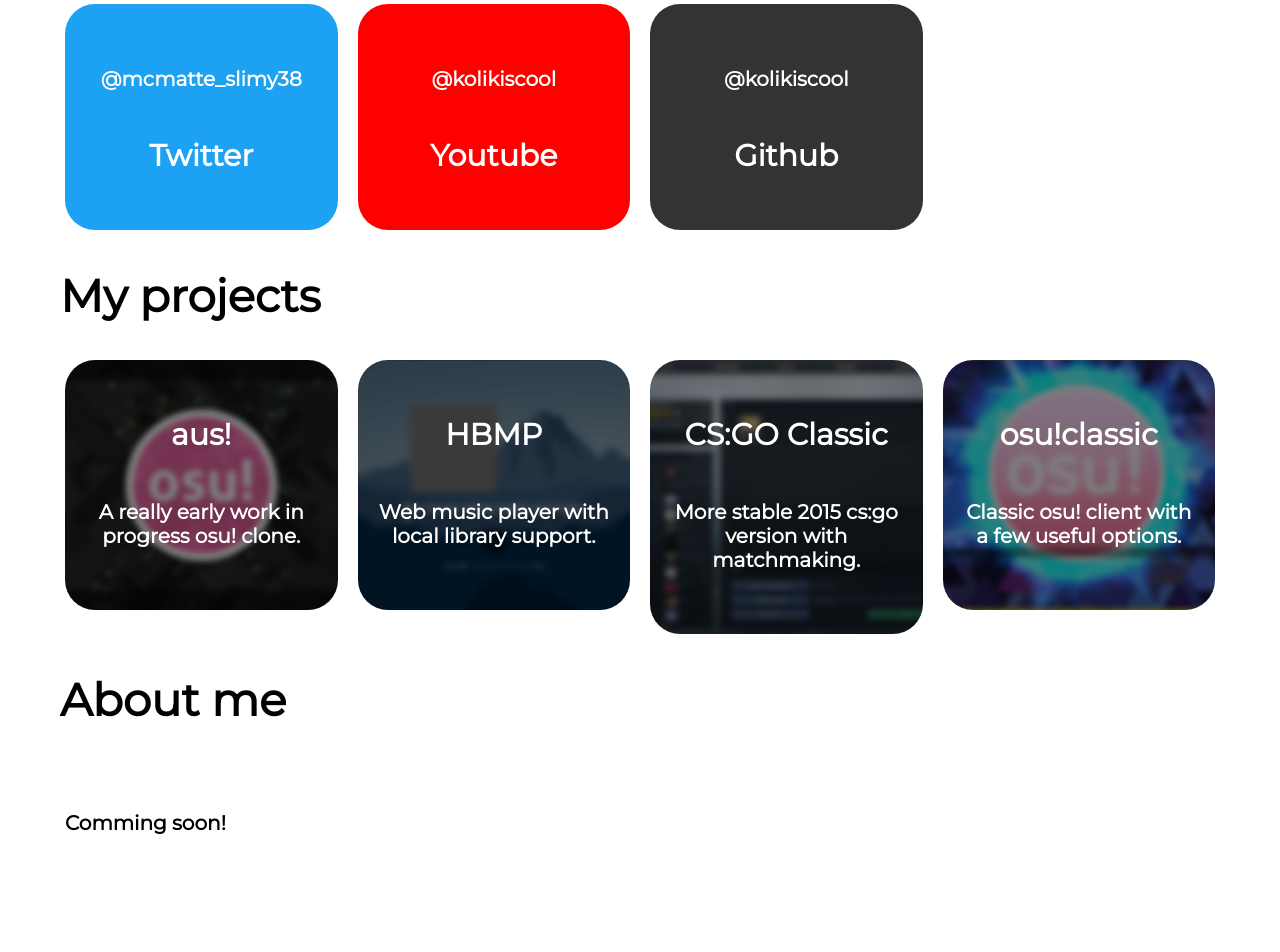
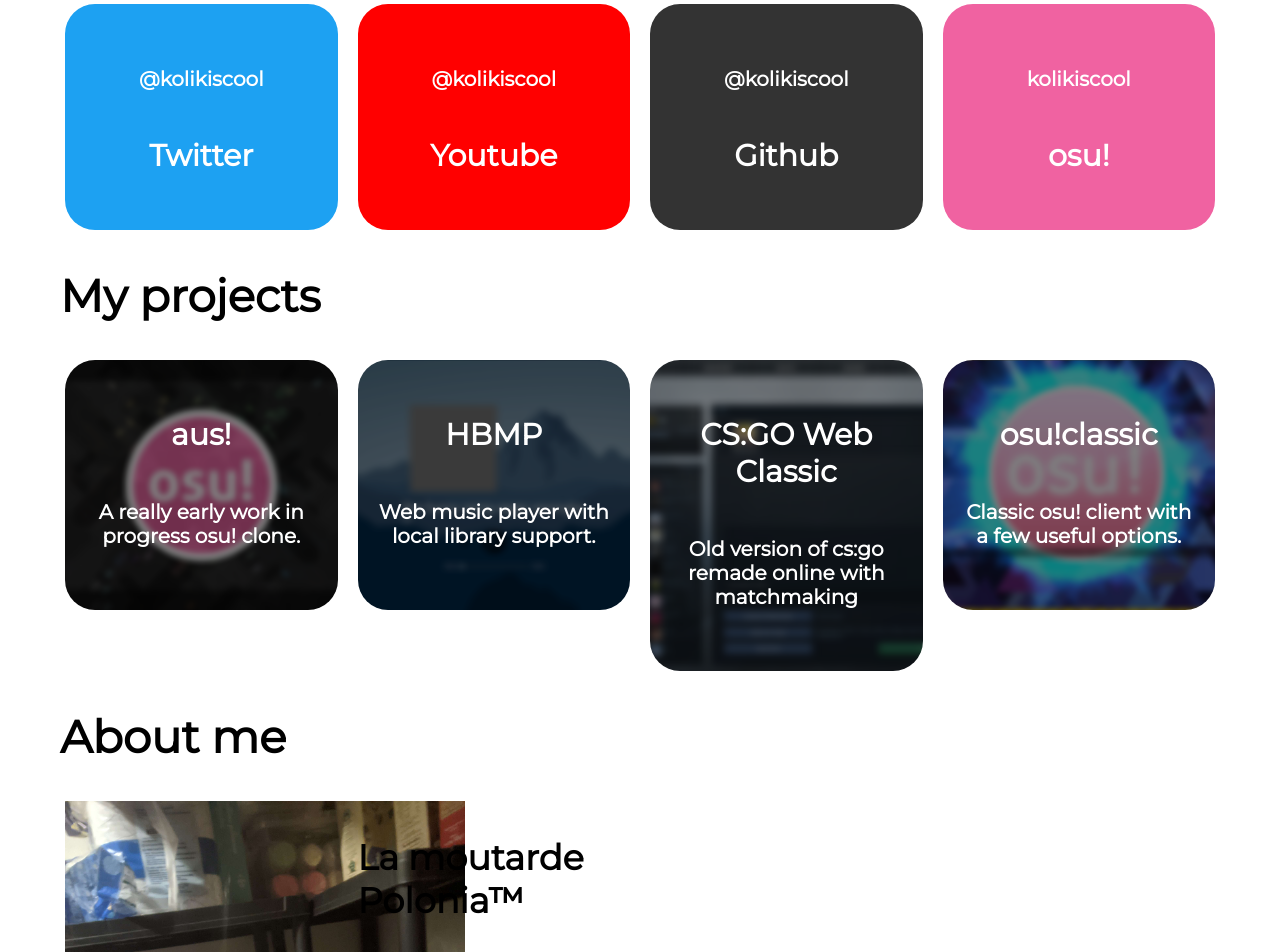
Before and after one commit to kolejker/kolikiscool.github.io, a plain HTML site: page index.html in a window 1280 px wide. Shown: the part 540-1492 px from the top of the page. Drawn offline with Linux system fonts and the light colour scheme.

Commit message:
rollback baby!!

```diff
--- a/index.html
+++ b/index.html
@@ -24,8 +24,8 @@
     <div class="row">
       <div class="column">
         <div class="card" id="twitter">
-          <a href="https://twitter.com/mcmatte_slimy38">
-          <h6>@mcmatte_slimy38</h6>
+          <a href="https://twitter.com/kolikiscool">
+          <h6>@kolikiscool</h6>
           <h4>Twitter</h4>
         </a>
         </div>
@@ -45,6 +45,14 @@
           <h6>@kolikiscool</h6>
           <h4>Github</h4>
         </a>
+        </div>
+      </div>
+      <div class="column" >
+        <div class="card" id="osu">
+          <a href="https://osu.ppy.sh/users/14498926">
+          <h6>kolikiscool</h6>
+          <h4>osu!</h4>
+          </a>
         </div>
       </div>
    </div>
@@ -72,8 +80,8 @@
     <div class="column" >
       <div class="card" id="cscla">
         <a href="https://kolikiscool.github.io/csgoclassicweb">
-        <h4>CS:GO Classic</h4>
-        <h6>More stable 2015 cs:go version with matchmaking.</h6>
+        <h4>CS:GO Web Classic</h4>
+        <h6>Old version of cs:go remade online with matchmaking</h6>
       </a>
       </div>
     </div>
@@ -95,9 +103,14 @@
   <div class="column">
     <div class="polonia">
 
-      <h6>Comming soon!</h6>
+      <img src="polonia.png" alt="Avatar" style="width:400px ">
 
   </div>
+</div>
+  <div class="row">
+    <div class="column">
+  <h3>La moutarde Polonia™</h3>
+  <h6> La moutarde polonaise Polonia™ est une sauce piquante et savoureuse qui a été créée en Pologne. Elle est fabriquée à partir d'ingrédients de qualité supérieure, tels que des graines de moutarde, du vinaigre et du sucre, pour créer un mélange parfait de saveurs douces et épicées. Cette moutarde est idéale pour ajouter une touche de piquant à vos sandwichs, hot-dogs, marinades et sauces. Elle est également populaire en tant qu'accompagnement pour les viandes grillées et les plats de saucisses. Avec sa consistance épaisse et sa saveur distincte, la moutarde polonaise Polonia™ est devenue un choix populaire pour les amateurs de moutarde à travers le monde.</h6>
 </div>
 </div>
 </div>
@@ -108,6 +121,8 @@
       <a href="#">About</a>
       <a href="#">Contact</a>
       <a href="#">Privacy Policy</a>
+      <a href="#">Click for free bananas</a>
+      <a href="#">suck dicker</a>
     </nav>
   </footer>
 
```
